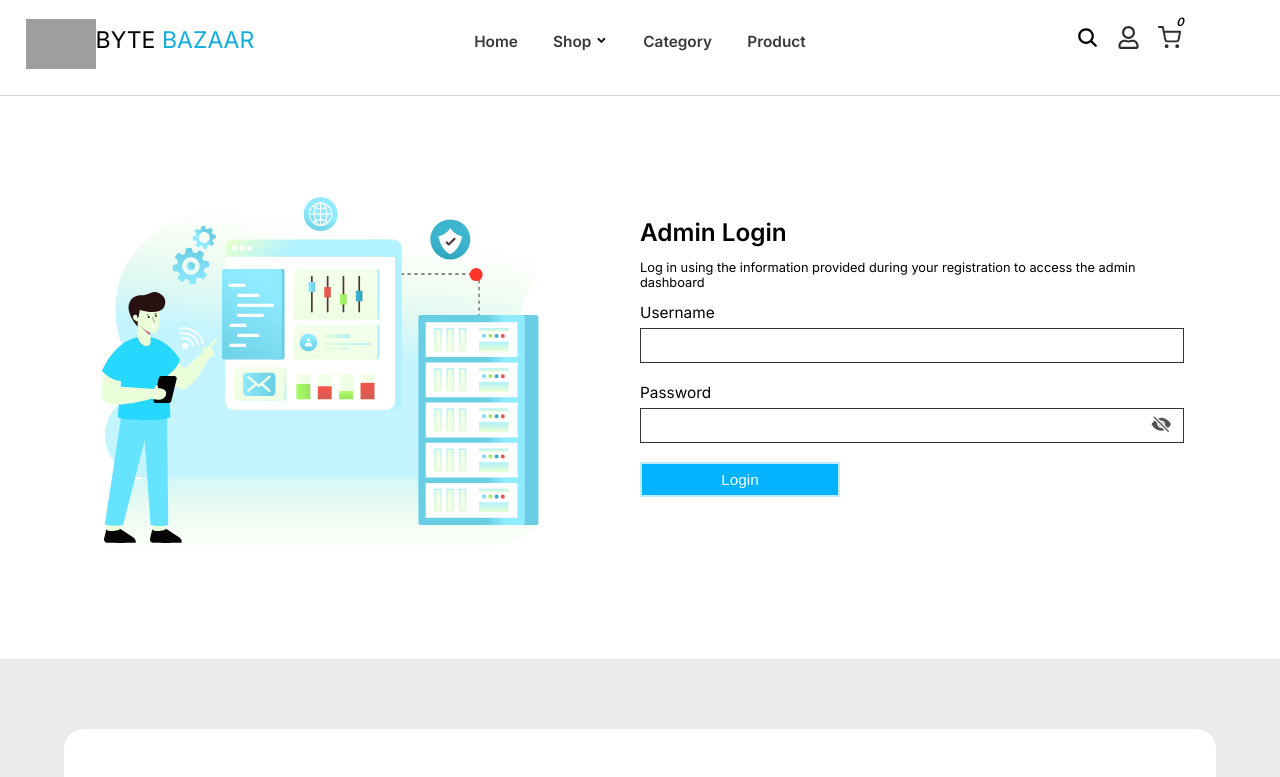
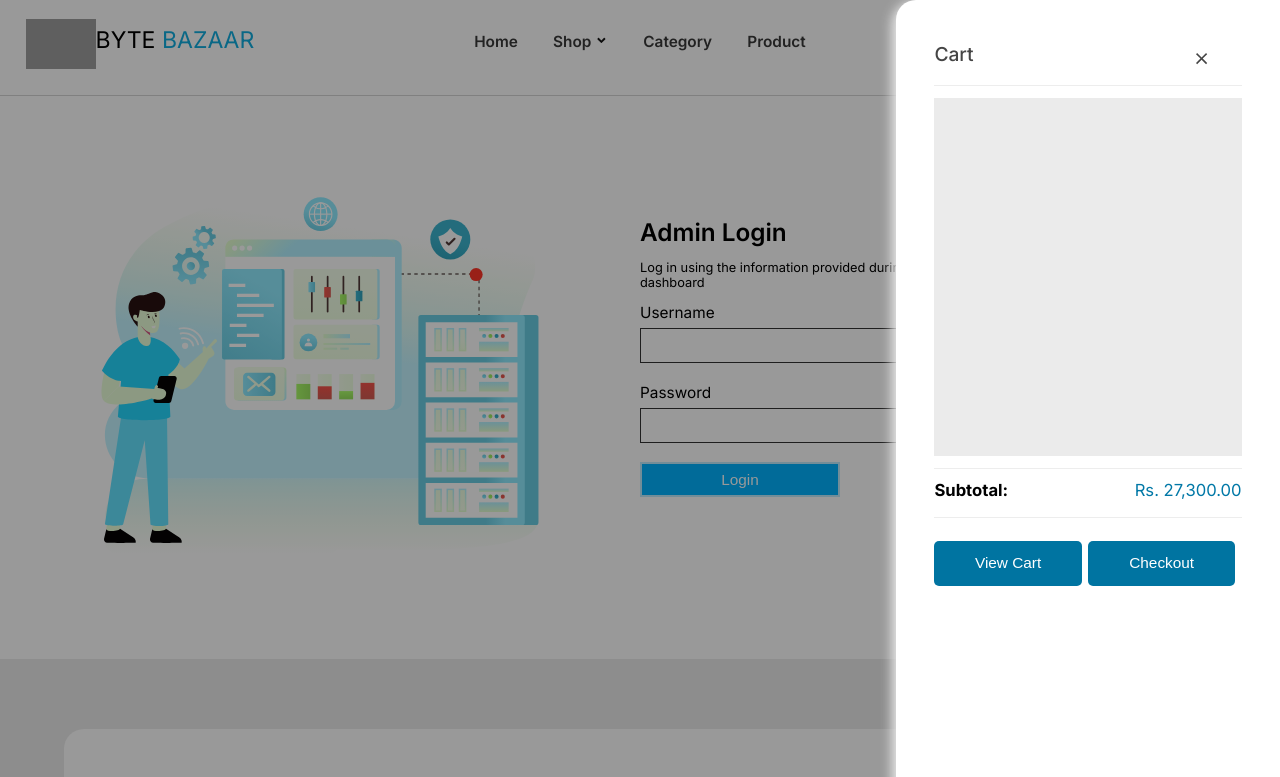
Before and after one commit to surajsinghgore/bytebazaar, a Next.js app: page /admin/login in a window 1280 px wide. Shown: the top 777 px of the page. Built offline with nearby package versions, Linux system fonts and the light colour scheme; grey boxes are pictures that could not be loaded.

Commit message:
cart pop page creating

```diff
--- a/app/admin/login/style.module.css
+++ b/app/admin/login/style.module.css
@@ -57,6 +57,7 @@ cursor: pointer;
   color: white;
   border: 2px solid rgb(192, 235, 253);
   transition: all 0.5s;
+  user-select: none;
 }
 .adminLogin .formSection button:hover{
     background-color: rgb(16, 134, 185);
--- a/app/globals.css
+++ b/app/globals.css
@@ -185,3 +185,114 @@ header .header_right li ul li:hover {
 header li:hover .mainSubMenu {
   display: flex !important;
 }
+
+
+/* cart page ui */
+.cart_container{
+  position: absolute;
+  top: 0;
+  left: 0;
+  z-index: 999;
+  display: flex;
+  width: 100%;
+  position: fixed;
+  height: 100vh;
+}
+
+.bgBlur{
+  width: 72%;
+  opacity: 0.4;
+  height: 100vh;
+background-color: rgb(1, 1, 1);
+}
+.cart_page{
+  position: absolute;
+  top: 0;
+  right: 0;
+  z-index: 999;
+  height: 100vh;
+  position: fixed;
+  width: 30%;
+  border-top-left-radius: 20px;
+  border-bottom-left-radius: 20px;
+  background-color: rgb(255, 255, 255);
+  box-shadow: 0px 5px 12px 4px rgb(234, 234, 234);
+}
+.cart_page h2{
+  position: relative;
+  padding-top: 6%;
+  font-weight: 500;
+  font-size: 1.5vw;
+  padding-bottom: 5%;
+  margin-top: 5%;
+  margin-left: 10%;
+  color: rgb(69, 69, 69);
+  width:80%;
+  border-bottom: 1px solid rgb(237, 237, 237);
+}
+.cart_page h2 .close{
+  position: absolute;
+  top: 45%;
+cursor: pointer;
+  right: 10%;
+}
+
+
+.item_container{
+  width: 80%;
+margin-left: 10%;
+margin-top: 3%;
+height: 28vw;
+overflow-x: hidden;
+overflow-y: auto;
+background-color: rgb(235, 235, 235);
+}
+
+
+.total_sum{
+  width: 80%;
+padding: 3% 0;
+margin-top: 3%;
+  margin-left: 10%;
+  border-top: 1px solid rgb(237, 237, 237);
+  height: 50px;
+  border-bottom: 1px solid rgb(237, 237, 237);
+}
+.total_sum h1{
+  float: left;
+  width: 50%;
+  font-size: 1.3vw;
+}
+.total_sum p{
+  float: right;
+  width: 50%;
+  text-align: right;
+  font-size: 1.3vw;
+  color: rgb(1, 120, 167);
+}
+
+.cartButton{
+  width: 80%;
+  margin-top: 6%;
+  margin-left: 10%;
+}
+
+.cartButton button{
+  width: 48%;
+  margin-right: 2%;
+  background-color: rgb(0, 116, 161);
+  height: 45px;
+  border: none;
+  border-radius: 5px;
+  color: white;
+  cursor: pointer;
+  font-size: 1.2vw;
+  transition: all 0.2s;
+}
+.cartButton button a{
+  color: white;
+}
+
+.cartButton button:hover{
+  background-color: rgb(0, 73, 102);
+}
--- a/app/layout.js
+++ b/app/layout.js
@@ -2,6 +2,7 @@ import { Inter } from "next/font/google";
 import "./globals.css";
 import Header from '../layout/Header/page'
 import Footer from '../layout/Footer/page'
+import CardPage from '../components/CartPage/page'
 const inter = Inter({ subsets: ["latin"] });
 
 export const metadata = {
@@ -27,6 +28,7 @@ export default function RootLayout({ children }) {
       <Providers>
 
       <Header />
+      <CardPage/>
       {children}
       <Footer />
 
--- /dev/null
+++ b/components/CartPage/page.js
@@ -0,0 +1,33 @@
+import Link from 'next/link';
+import React from 'react'
+import { IoMdClose } from "react-icons/io";
+export default function page() {
+  return (
+    <div className='cart_container'>
+    <div className="bgBlur">
+
+    </div>
+    <div className="cart_page">
+
+      <h2>Cart <span className='close' title="close cart"><IoMdClose /></span></h2>
+
+<div className="item_container">
+
+</div>
+
+{/* total */}
+<div className="total_sum">
+<h1>
+Subtotal:
+</h1>
+<p>Rs. 27,300.00</p>
+</div>
+
+<div className="cartButton">
+   <button><Link href=""> View Cart</Link></button>
+   <button><Link href="">Checkout</Link></button>
+</div>
+    </div>
+    </div>
+  )
+}
--- a/layout/Header/page.js
+++ b/layout/Header/page.js
@@ -96,19 +96,21 @@ export default function Page() {
 
               <div className="links_main_subMenu">
                 <div className="li">
-                  <Link href="">Dress</Link>
+                  <Link href="/collections/dress">Dress</Link>
                 </div>
                 <div className="li">
-                  <Link href="">Tops</Link>
+                  <Link href="/collections/tops">Tops</Link>
                 </div>
                 <div className="li">
-                  <Link href="">Jackets and coats</Link>
+                  <Link href="/collections/jackets coats">
+                    Jackets and coats
+                  </Link>
                 </div>
                 <div className="li">
-                  <Link href="">Pants and Jeans</Link>
+                  <Link href="/collections/pants jeans">Pants and Jeans</Link>
                 </div>
                 <div className="li">
-                  <Link href="">Skirts</Link>
+                  <Link href="/collections/skirts">Skirts</Link>
                 </div>
               </div>
             </div>
@@ -119,22 +121,24 @@ export default function Page() {
 
               <div className="links_main_subMenu">
                 <div className="li">
-                  <Link href="">Shirts</Link>
+                  <Link href="/collections/shirts">Shirts</Link>
                 </div>
                 <div className="li">
-                  <Link href="">T-shirts & Polo</Link>
+                  <Link href="/collections/t-shirts">T-shirts & Polo</Link>
                 </div>
                 <div className="li">
-                  <Link href="">Jackets and Blazers</Link>
+                  <Link href="/collections/jackets and blazers">
+                    Jackets and Blazers
+                  </Link>
                 </div>
                 <div className="li">
-                  <Link href="">Jeans</Link>
+                  <Link href="/collections/jeans">Jeans</Link>
                 </div>
                 <div className="li">
-                  <Link href="">Shoes</Link>
+                  <Link href="/collections/shoes">Shoes</Link>
                 </div>
                 <div className="li">
-                  <Link href="">Pants</Link>
+                  <Link href="/collections/pants">Pants</Link>
                 </div>
               </div>
             </div>
```
